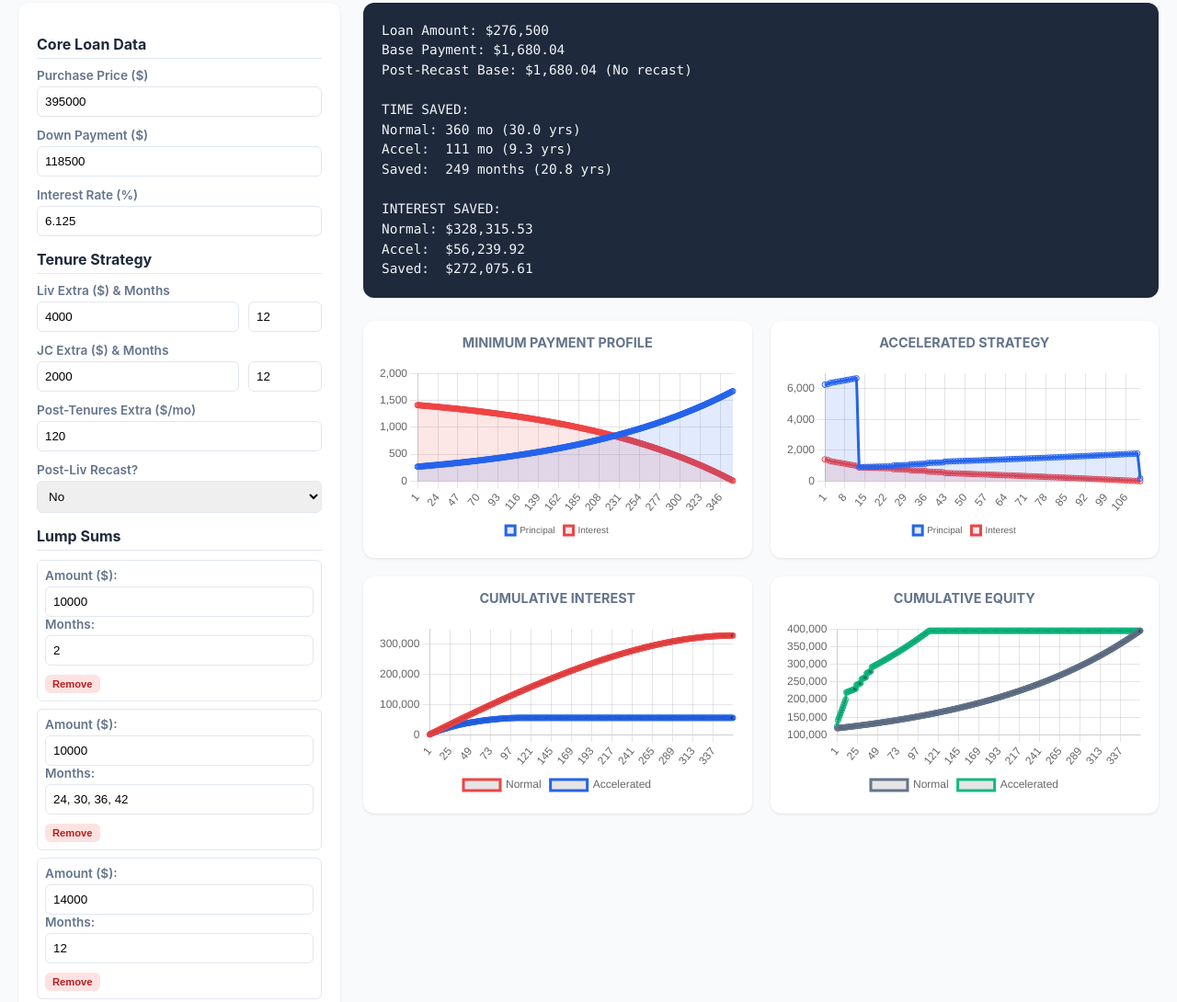
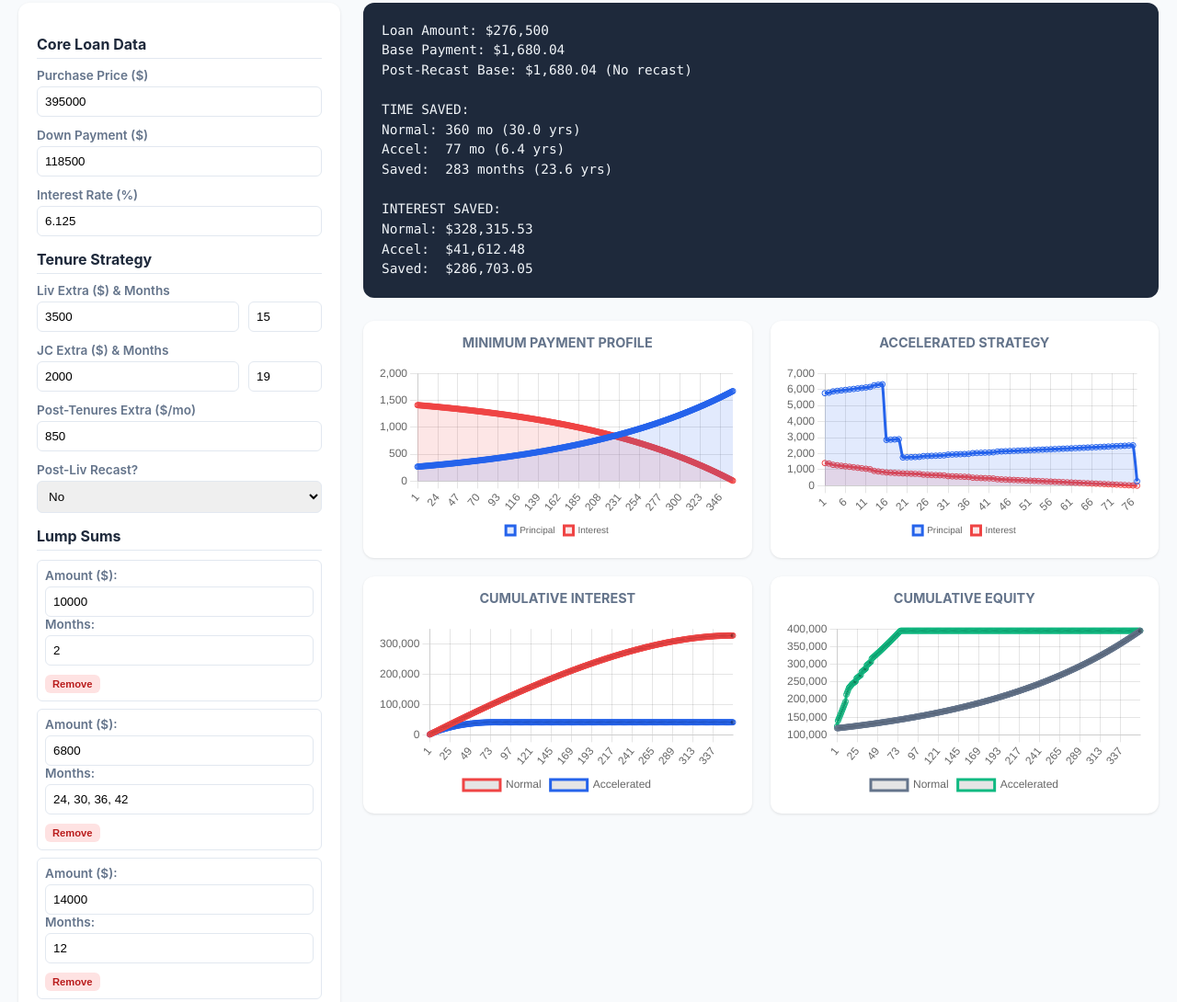
Before and after one commit to giac-tion/accelerator_calculator_repo, a website: page index.html in a window 1280 px wide. Shown: the part 134-1224 px from the top of the page at 92% size. Drawn offline with nearby package versions, Linux system fonts and the light colour scheme.

Commit message:
Updated default values

```diff
--- a/index.html
+++ b/index.html
@@ -191,20 +191,20 @@
         <div class="input-row">
           <label>Liv Extra ($) & Months</label>
           <div class="tenure-inputs">
-            <input id="livExtra" type="number" value="4000" />
-            <input id="livTenure" type="number" value="12" />
+            <input id="livExtra" type="number" value="3500" />
+            <input id="livTenure" type="number" value="15" />
           </div>
         </div>
         <div class="input-row">
           <label>JC Extra ($) & Months</label>
           <div class="tenure-inputs">
             <input id="jcExtra" type="number" value="2000" />
-            <input id="jcTenure" type="number" value="12" />
+            <input id="jcTenure" type="number" value="19" />
           </div>
         </div>
         <div class="input-row">
           <label>Post-Tenures Extra ($/mo)</label>
-          <input id="remainingExtra" type="number" value="120" />
+          <input id="remainingExtra" type="number" value="850" />
         </div>
         <div class="input-row">
           <label>Post-Liv Recast?</label>
@@ -617,7 +617,7 @@ Saved:  $${fmt(interestNormal - interestAccel)}`;
         };
 
         addDefaultMulti(10000, '2');
-        addDefaultMulti(10000, '24, 30, 36, 42');
+        addDefaultMulti(6800, '24, 30, 36, 42');
         addDefaultMulti(14000, '12');
 
         document.getElementById('calcBtn').addEventListener('click', calculate);
```
